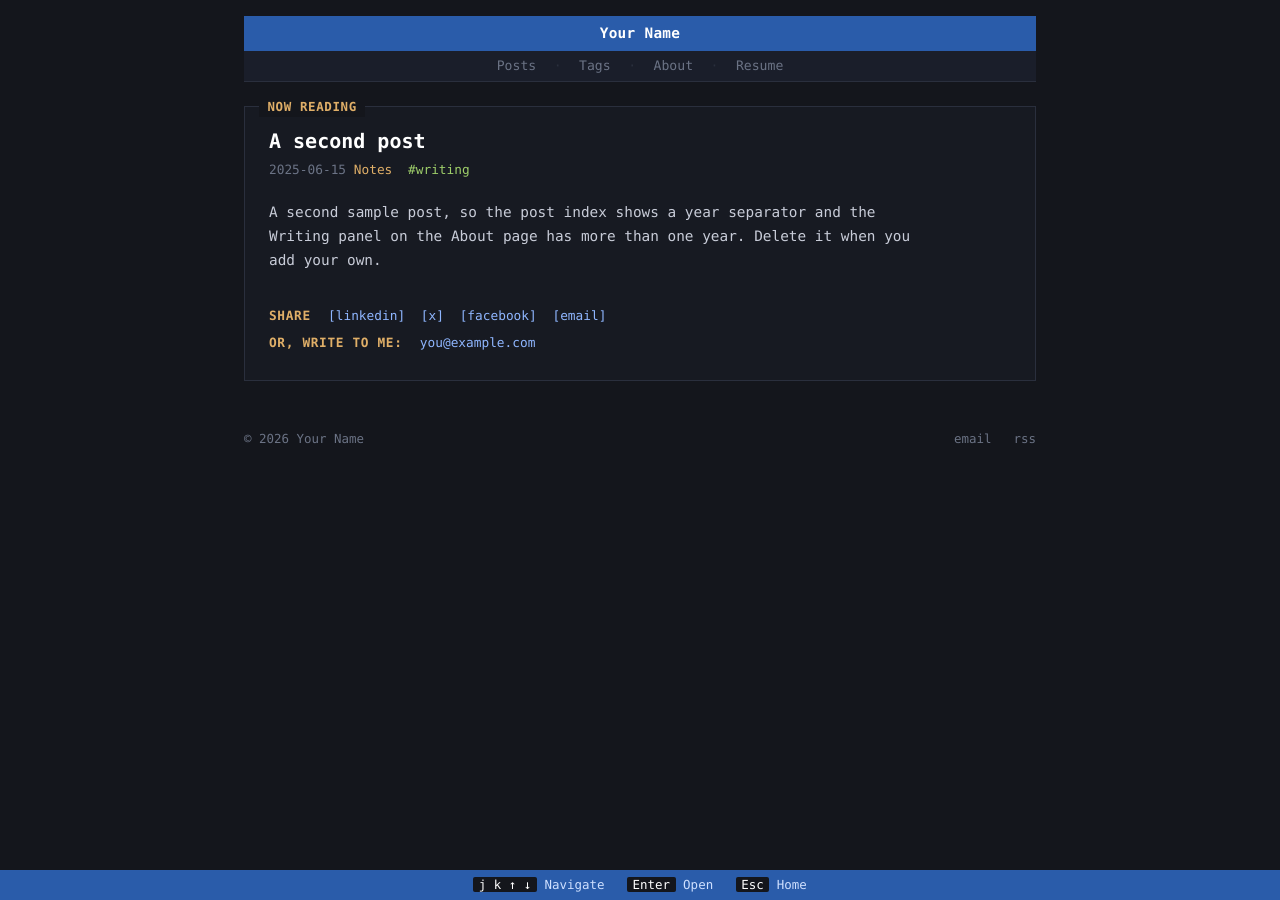
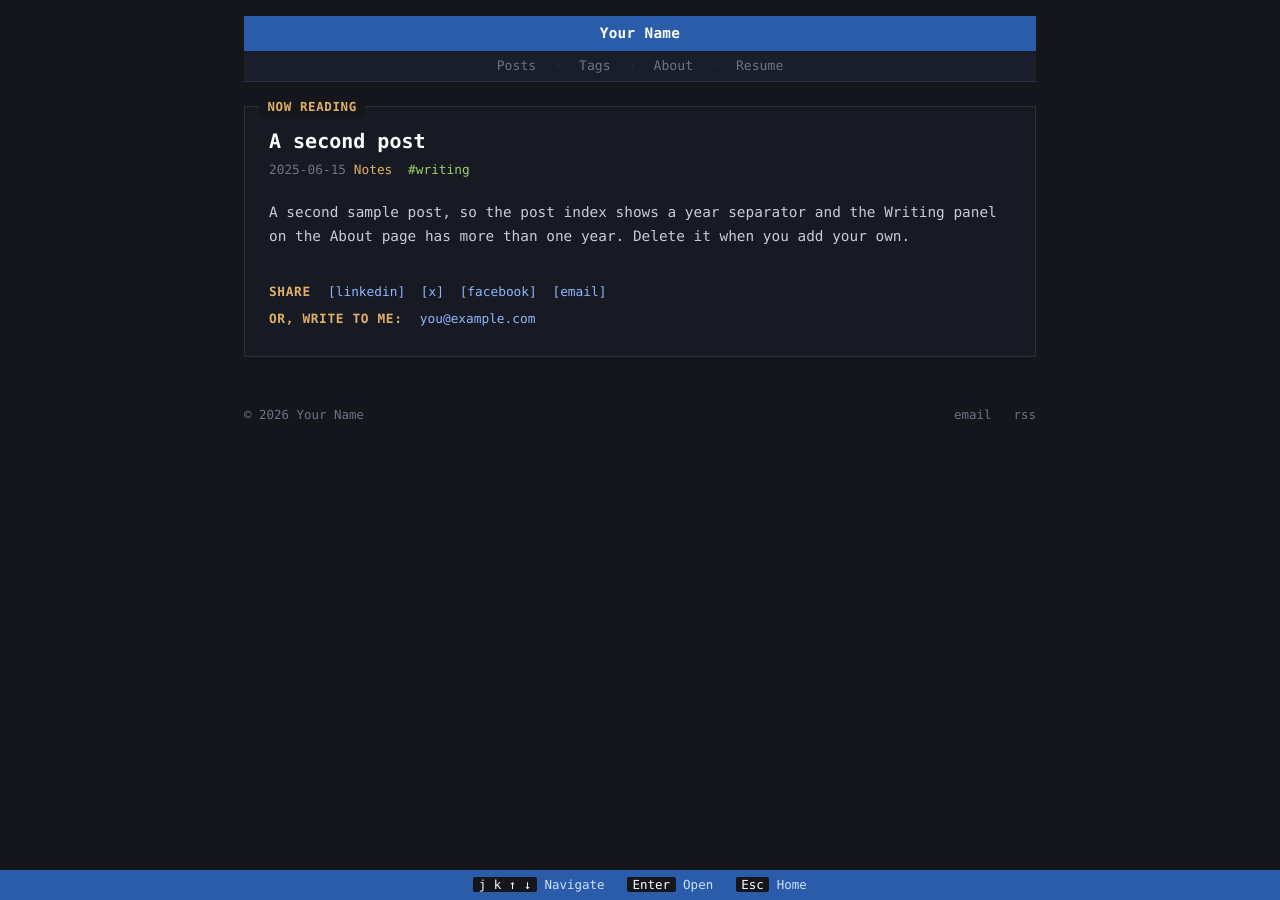
Before and after one commit to yedhukrishnan/jekyll-panel-tui, a Jekyll site: the page built from _posts/2025-06-15-a-second-post.md, in a window 1280 px wide. Built offline with Jekyll 4.4.1, drawn with Linux system fonts in a browser that asks for light colours.

Commit message:
Let post content use the full panel width

```diff
--- a/assets/css/style.css
+++ b/assets/css/style.css
@@ -388,7 +388,6 @@ tr.post-row.sel .proj-desc { color: var(--bar-fg); }
   margin: 0 0 0.8rem;
 }
 
-.post-content { max-width: 42rem; }
 
 .post-content h2,
 .post-content h3,
```
